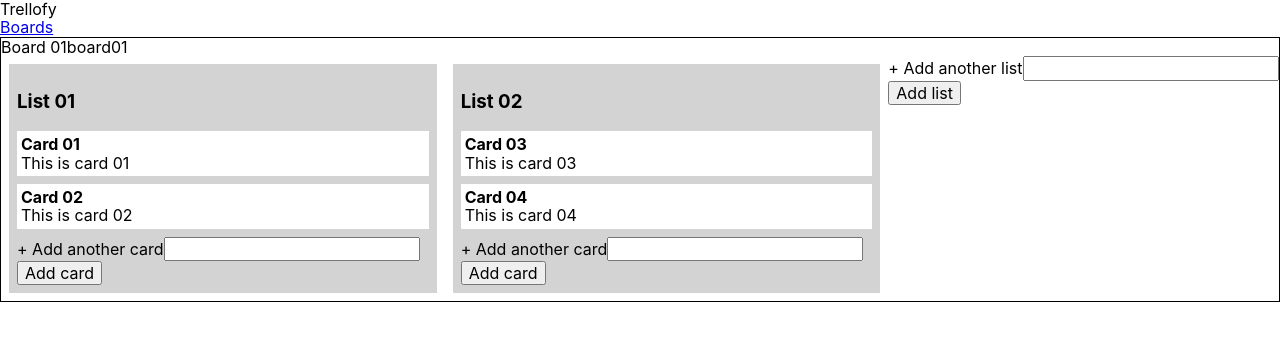
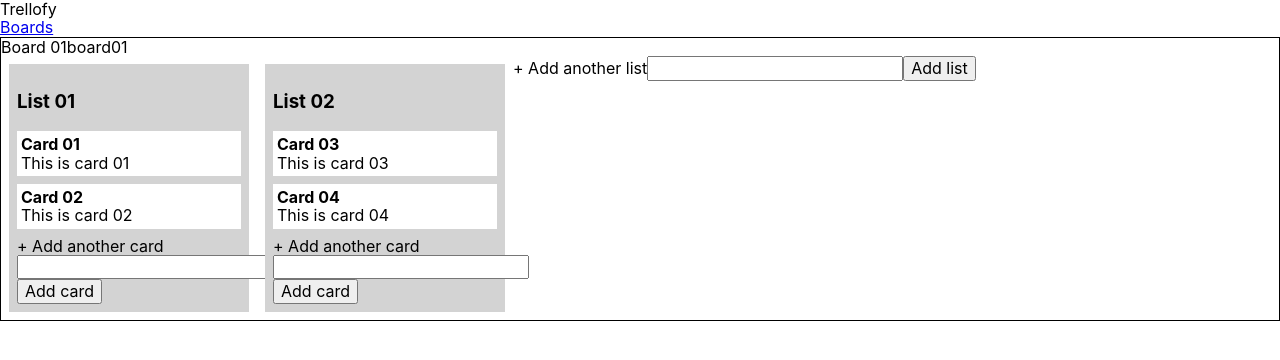
Before and after one commit to lasota-piotr/trellofy, a React (Create React App) app: page /boards/board01 in a window 1280 px wide. Shown: the top 360 px of the page. Built offline with nearby package versions, Linux system fonts and the light colour scheme.

Commit message:
feat: add ellipsis to text in Card

```diff
--- a/src/components/Card.tsx
+++ b/src/components/Card.tsx
@@ -1,8 +1,8 @@
 import React from 'react'
 import styled from 'styled-components/macro'
-import { Text } from 'rebass'
+import { Card as CardRebass, Text } from 'rebass'
+import { ellipsis } from 'polished'
 import { useAppState } from '../context/AppContext'
-import CardWrapper from './CardWrapper'
 
 interface CardProps {
   cardId: string
@@ -15,9 +15,7 @@ const Card: React.FC<CardProps> = ({ cardId, ...rest }) => {
   return (
     <CardWrapper {...rest}>
       <CardTitle>{card.title}</CardTitle>
-      <div>
-        {card.description}
-      </div>
+      <CardDescription>{card.description}</CardDescription>
     </CardWrapper>
   )
 }
@@ -25,6 +23,23 @@ const Card: React.FC<CardProps> = ({ cardId, ...rest }) => {
 const CardTitle = styled(Text).attrs({
   fontSize: 2,
   fontWeight: 'bold',
-})``
+})`
+  ${ellipsis()}
+`
 
+const CardDescription = styled(Text)`
+  ${ellipsis()}
+`
+
+const CardWrapper = styled(CardRebass).attrs({
+  fontSize: 2,
+  p: 1,
+  my: 2,
+  bg: 'white',
+  borderRadius: 8,
+  boxShadow: 'small',
+})`
+  display: flex;
+  flex-direction: column;
+`
 export default Card
--- a/src/components/CardWrapper.tsx
+++ /dev/null
@@ -1,16 +0,0 @@
-import { Card as CardRebass } from 'rebass'
-import * as React from 'react'
-
-const CardWrapper: React.FC = props => (
-  <CardRebass
-    fontSize={2}
-    p={1}
-    my={2}
-    bg="white"
-    borderRadius={8}
-    boxShadow="small"
-    {...props}
-  />
-)
-
-export default CardWrapper
--- a/src/components/List.tsx
+++ b/src/components/List.tsx
@@ -45,6 +45,8 @@ const ListWrapper = styled(CardRebass).attrs({
   bg: 'lightgray',
   boxShadow: 'small',
   p: 2,
-})``
+})`
+  width: 15em;
+`
 
 export default List
```
